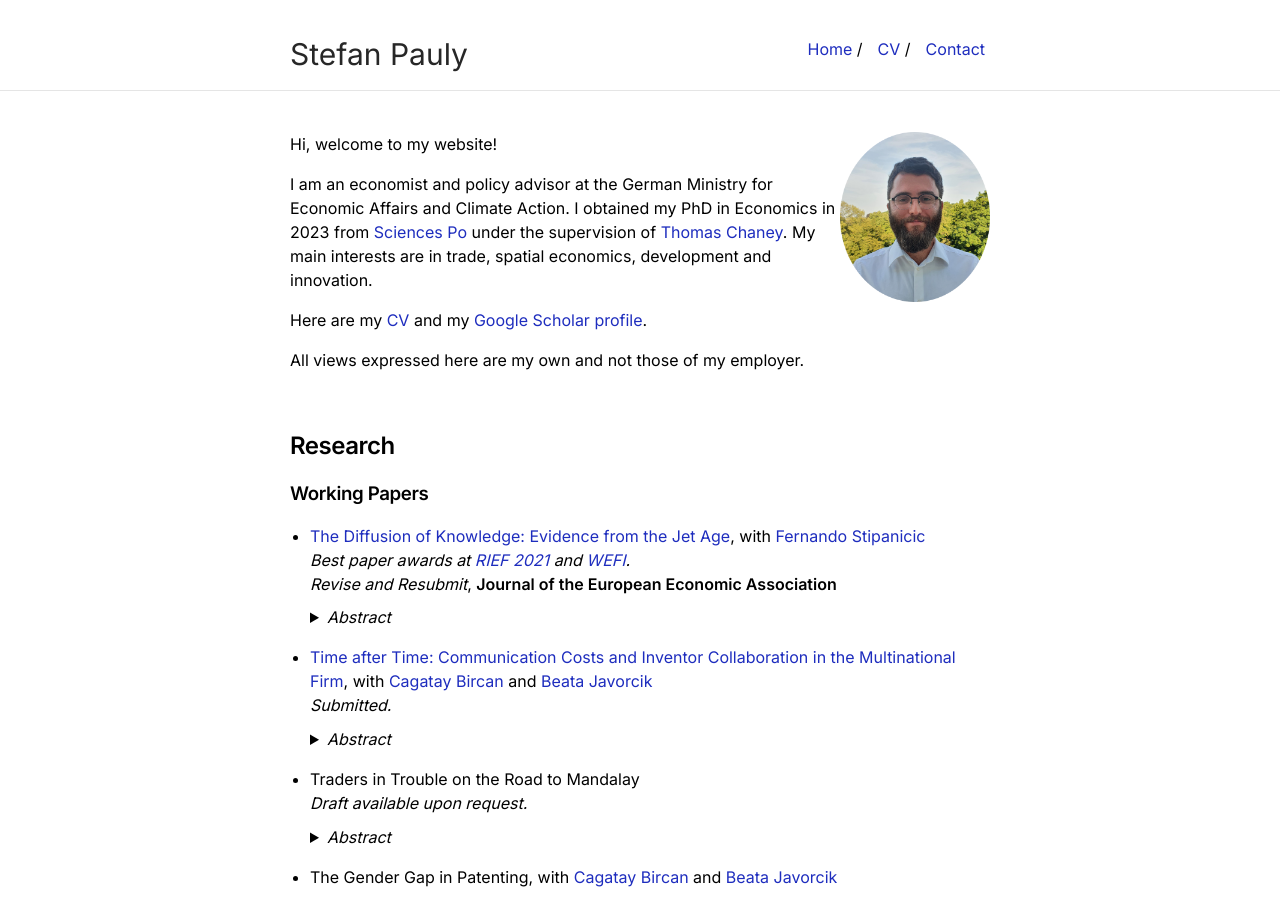
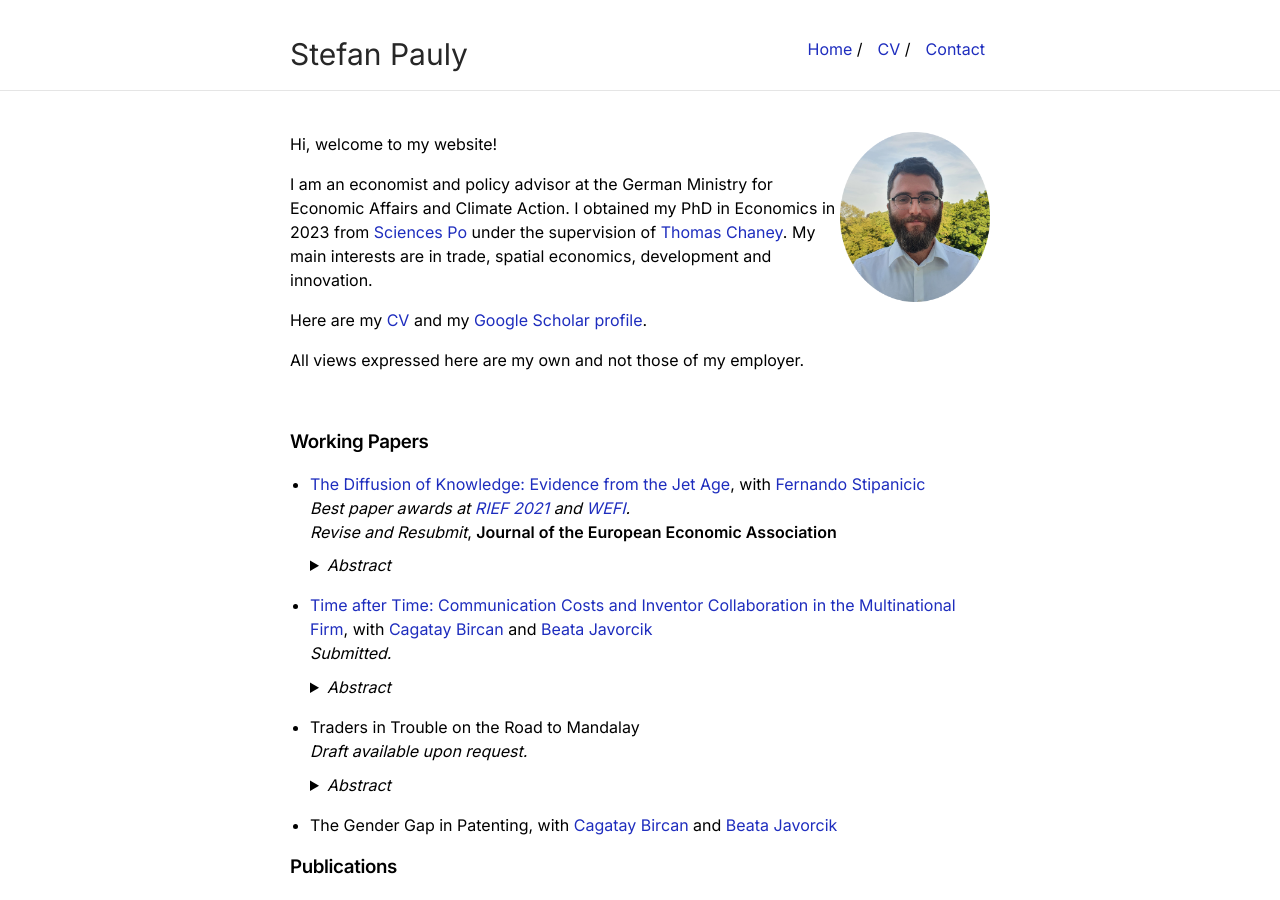
Before and after one commit to paustefa/paustefa.github.io, a Jekyll site: the page built from index.md, in a window 1280 px wide and 900 px high. Built offline with Jekyll 4.4.1, drawn with Linux system fonts in a browser that asks for light colours.

Commit message:
Update section headers in index.md

```diff
--- a/index.md
+++ b/index.md
@@ -14,7 +14,6 @@ All views expressed here are my own and not those of my employer.
 
 &nbsp;
 
-## Research
 
 ### Working Papers
 
@@ -96,7 +95,7 @@ Tourism in cities creates social interactions among people from distant cultures
 
 
 
-## Policy Work / Research Outside of Economics
+### Policy Work / Research Outside of Economics
 
 - [EBRD Transition Report 2019-2020, Chapter 3: Firm-level Governance](https://2019.tr-ebrd.com/firm-level-governance/), with [Cagatay Bircan](http://cagataybircan.com/), Gian  Piero  Cigna  and  Pavle Djuric.
 
```
